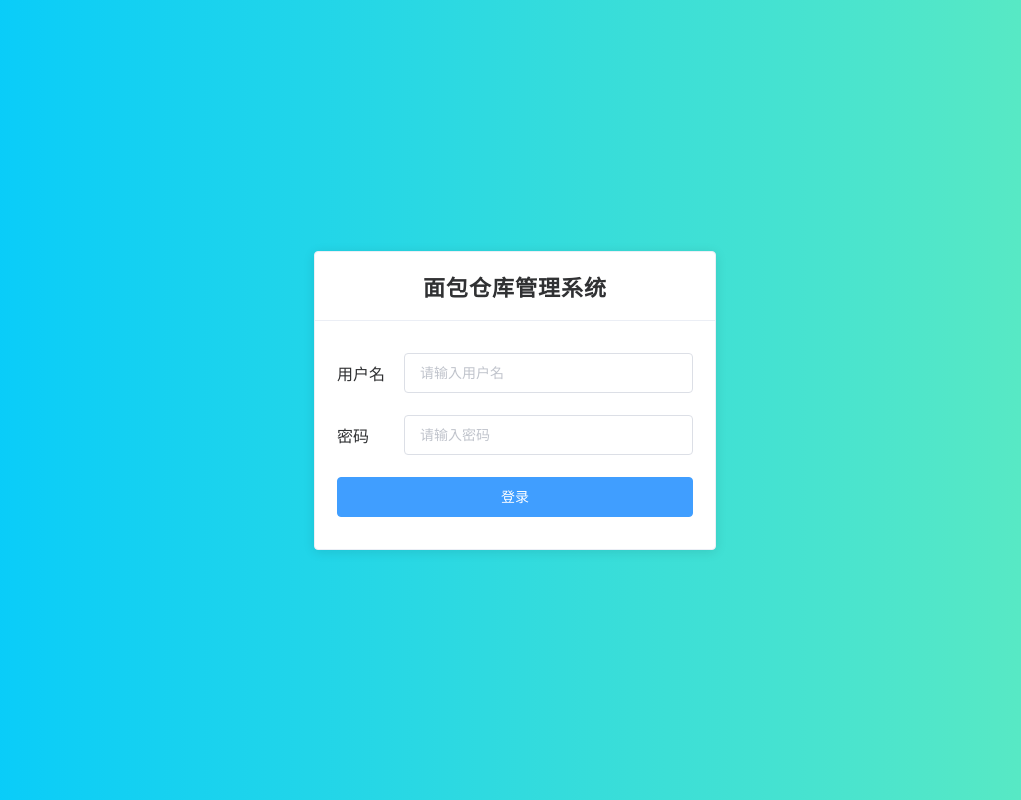
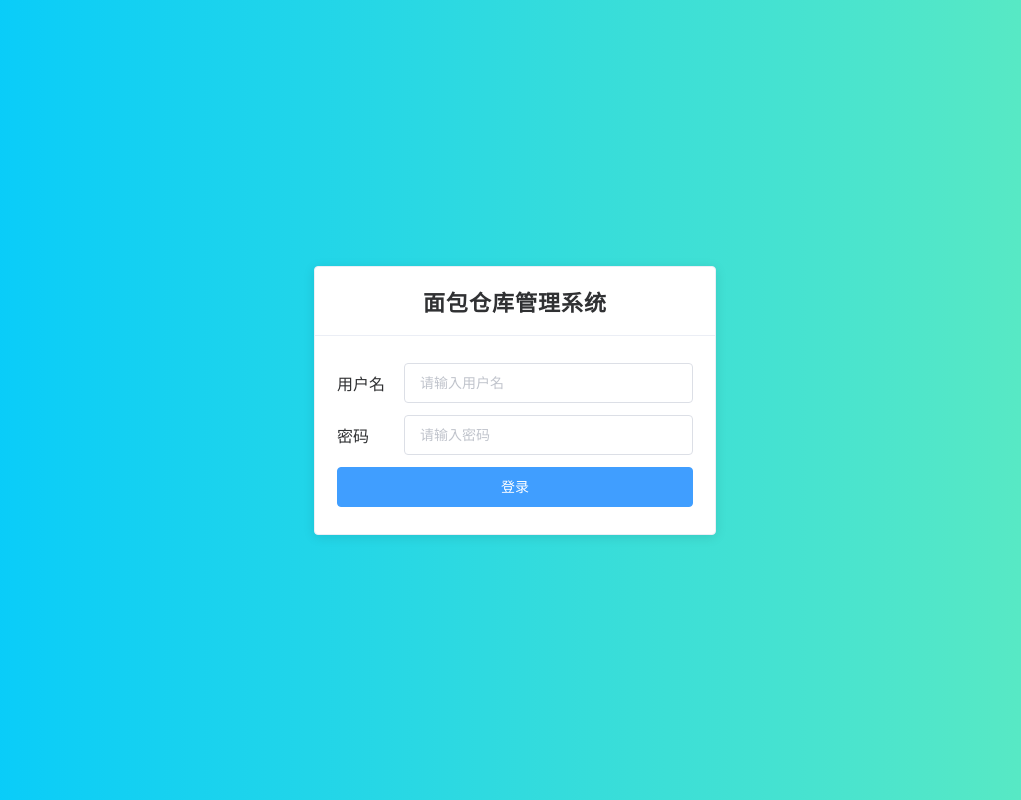
Before and after one commit to StvEmn/BreadManagementVue, a Vue app: page /#/ in a window 1280 px wide. Shown: the whole page, without its empty margins (125-1146 px from the left). Built offline with nearby package versions, Linux system fonts and the light colour scheme.

Commit message:
Login Interface

```diff
--- a/src/components/Login.vue
+++ b/src/components/Login.vue
@@ -53,7 +53,7 @@ html {
   background-image: url("../assets/background.png");
 }
 tr {
-  height: 60px;
+  height: 50px;
 }
 .clearfix {
   font-size: 22px;
```
